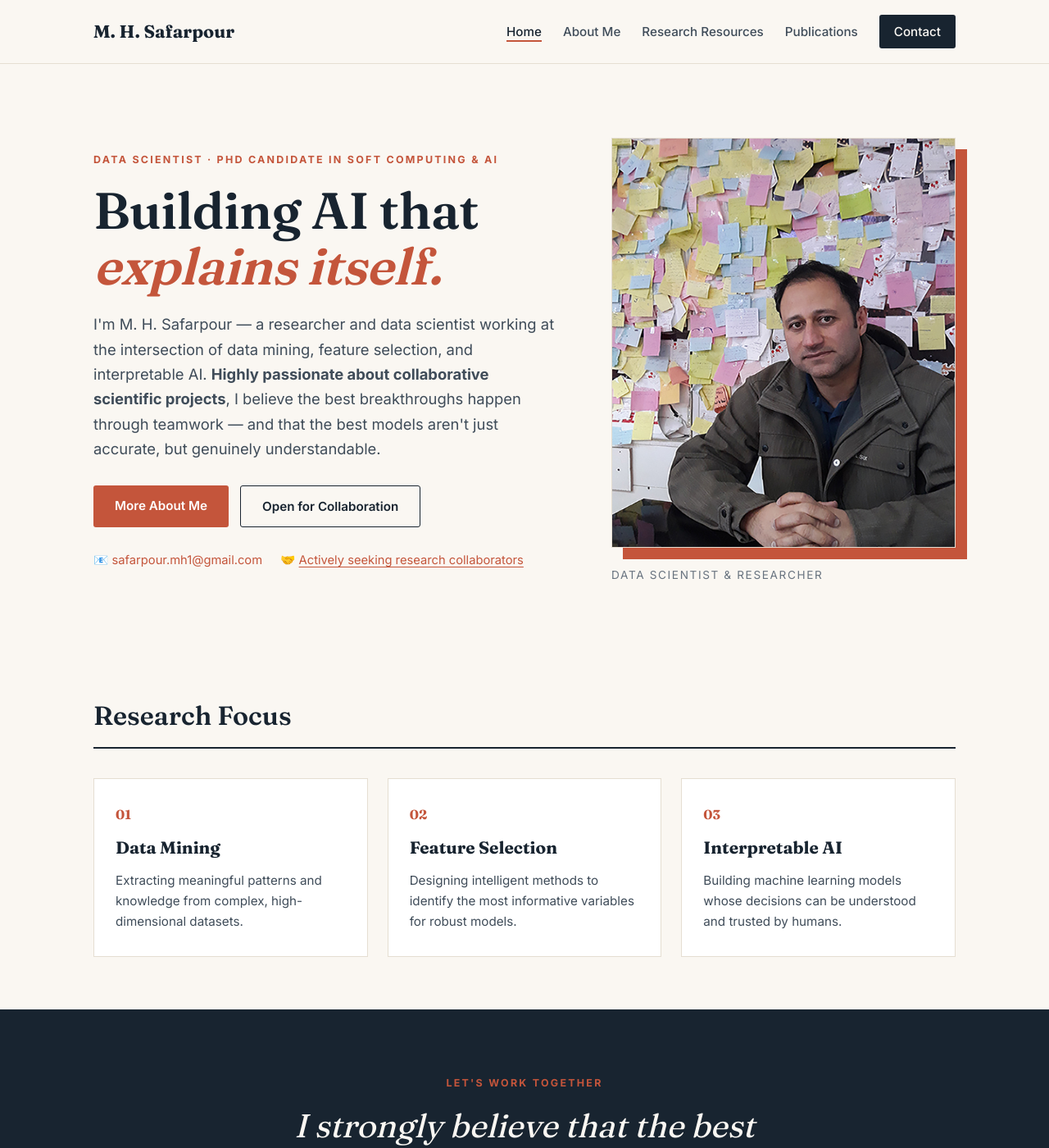
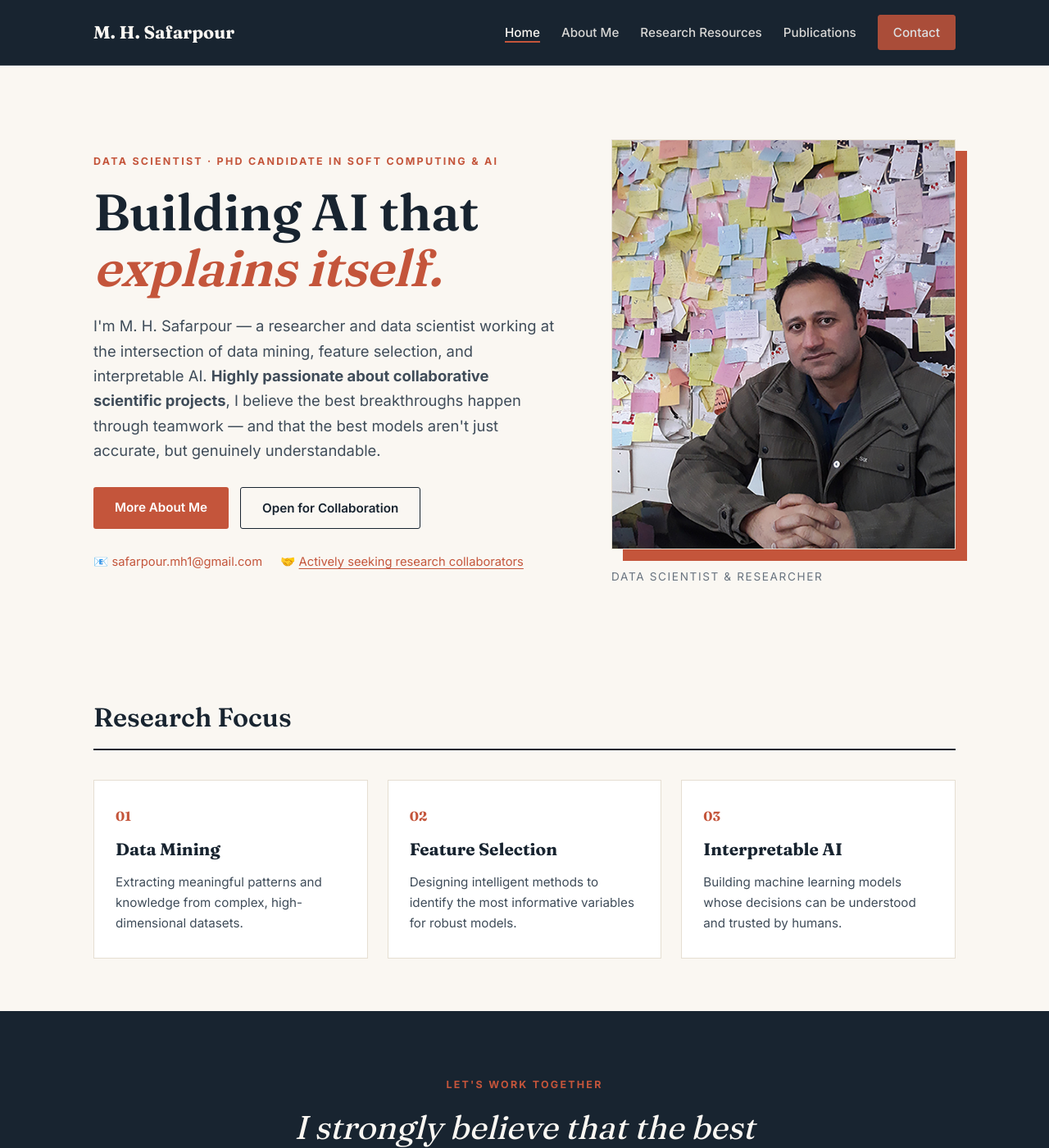
Before and after one commit to safarpour-mh/safarpour-mh.github.io, a Jekyll site: the page index.html, which Jekyll copies as it is, in a window 1280 px wide and 1400 px high. Shown: the whole window at 82% size. Built offline with Jekyll 4.4.1, drawn with Linux system fonts in a browser that asks for light colours.

Commit message:
Update index.html

```diff
--- a/index.html
+++ b/index.html
@@ -11,6 +11,36 @@
 <link rel="preconnect" href="https://fonts.gstatic.com" crossorigin>
 <link href="https://fonts.googleapis.com/css2?family=Fraunces:opsz,wght@9..144,400;9..144,600;9..144,700&family=Inter:wght@400;500;600;700&display=swap" rel="stylesheet">
 <link rel="stylesheet" href="styles.css">
+
+<!-- ===== Header Color Override (Matches Footer) ===== -->
+<style>
+  .site-header {
+    background-color: var(--ink) !important; /* رنگ پس‌زمینه فوتر */
+    border-bottom: 1px solid rgba(255, 255, 255, 0.1) !important;
+  }
+  .brand {
+    color: var(--cream) !important; /* رنگ متن روشن برای نام */
+  }
+  .site-nav a {
+    color: var(--cream) !important;
+    opacity: 0.85; /* مشابه لینک‌های فوتر */
+  }
+  .site-nav a:hover,
+  .site-nav a.active {
+    color: var(--cream) !important;
+    opacity: 1;
+  }
+  /* تنظیم دکمه Contact برای دیده شدن روی پس‌زمینه تیره */
+  .site-nav .btn-small {
+    background: var(--accent) !important;
+    color: #ffffff !important;
+    border: 1px solid var(--accent) !important;
+  }
+  .site-nav .btn-small:hover {
+    background: var(--accent-dark) !important;
+    border-color: var(--accent-dark) !important;
+  }
+</style>
 </head>
 <body>
 
@@ -22,7 +52,6 @@
       <a href="about.html">About Me</a>
       <a href="research-resources.html">Research Resources</a>
       <a href="publications.html">Publications</a>
-      <!-- ✨ Collaborate button removed from here -->
       <a href="contact.html" class="btn btn-small">Contact</a>
     </nav>
   </div>
@@ -41,7 +70,6 @@
       </div>
       <ul class="hero-meta">
         <li>📧 <a href="mailto:safarpour.mh1@gmail.com">safarpour.mh1@gmail.com</a></li>
-        <!-- ✨ UPDATED: Now a clickable link jumping to collaboration section -->
         <li>🤝 <a href="#collaborate" style="text-decoration: underline; text-underline-offset: 3px;">Actively seeking research collaborators</a></li>
       </ul>
     </div>
```
